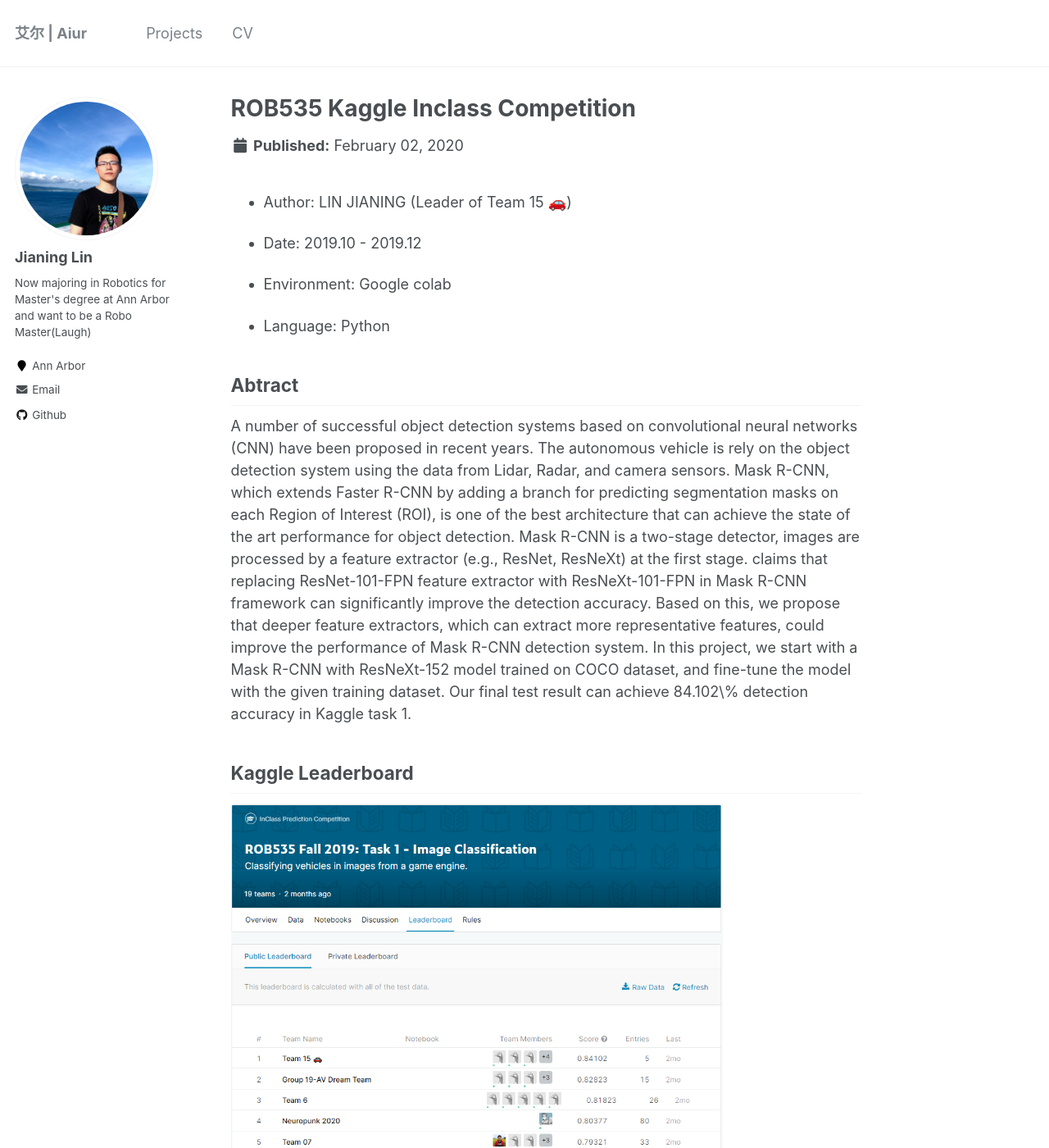
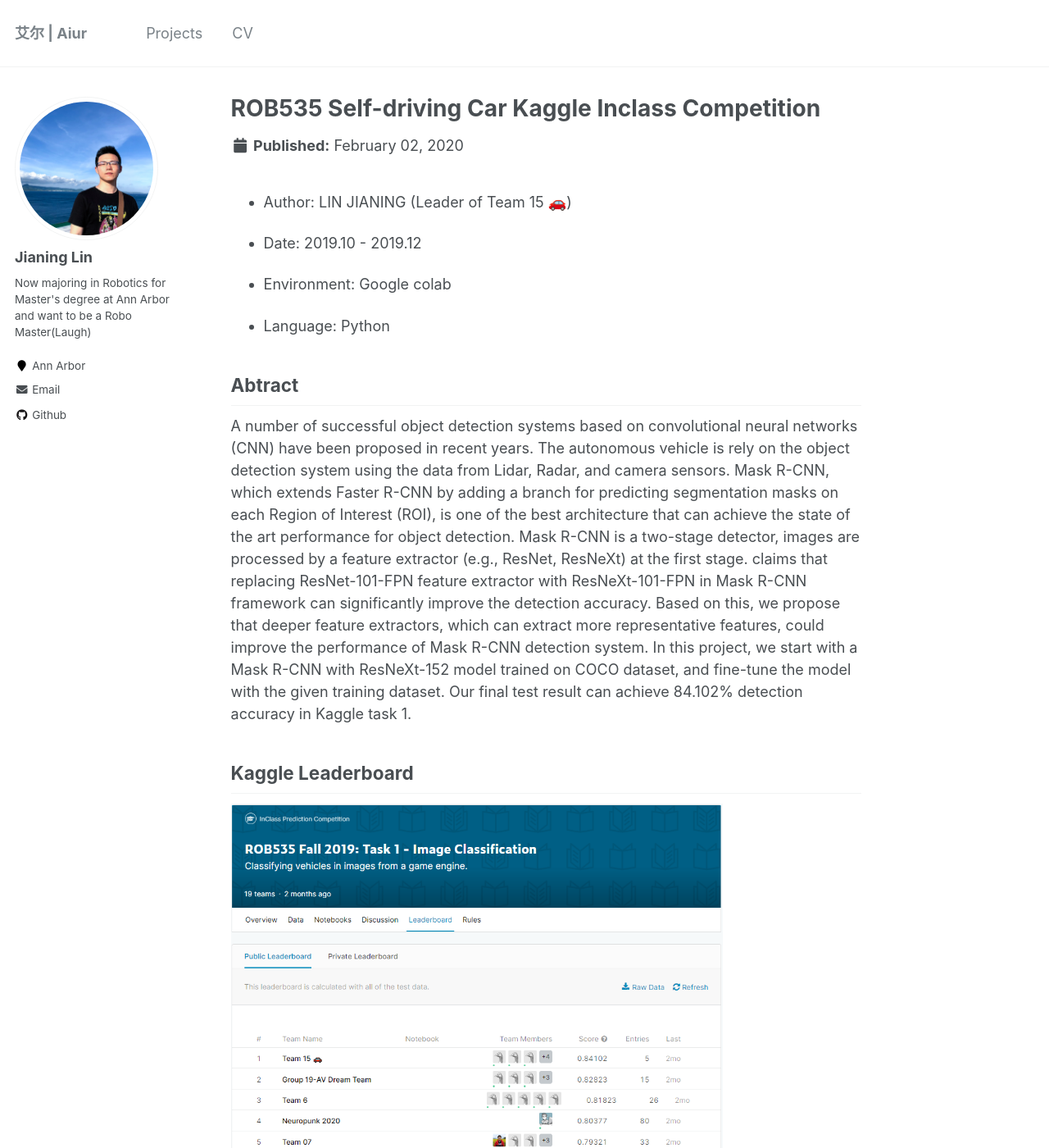
Before and after one commit to undefinedzero/undefinedzero.github.io, a Jekyll site: the page built from _portfolio/projects-0.md, in a window 1280 px wide and 1400 px high. Shown: the whole window at 82% size. Built offline with Jekyll 4.4.1, drawn with Linux system fonts in a browser that asks for light colours.

Commit message:
Update projects-0.md

```diff
--- a/_portfolio/projects-0.md
+++ b/_portfolio/projects-0.md
@@ -1,5 +1,5 @@
 ---
-title: "ROB535 Kaggle Inclass Competition"
+title: "ROB535 Self-driving Car Kaggle Inclass Competition"
 excerpt: "TOP 1 out of 19 Teams in image classification task and TOP 3 out of 13 Teams in vehicle localization task<br/><img src='/images/rob535/kaggle-out.png' width='600'>"
 collection: projects
 ---
@@ -13,7 +13,7 @@
 - Language: Python
 
 ## Abtract
-A number of successful object detection systems based on convolutional neural networks (CNN) have been proposed in recent years. The autonomous vehicle is rely on the object detection system using the data from Lidar, Radar, and camera sensors. Mask R-CNN, which extends Faster R-CNN by adding a branch for predicting segmentation masks on each Region of Interest (ROI), is one of the best architecture that can achieve the state of the art performance for object detection. Mask R-CNN is a two-stage detector, images are processed by a feature extractor (e.g., ResNet, ResNeXt) at the first stage. claims that replacing ResNet-101-FPN feature extractor with ResNeXt-101-FPN in Mask R-CNN framework can significantly improve the detection accuracy. Based on this, we propose that deeper feature extractors, which can extract more representative features, could improve the performance of Mask R-CNN detection system. In this project, we start with a Mask R-CNN with ResNeXt-152 model trained on COCO dataset, and fine-tune the model with the given training dataset. Our final test result can achieve 84.102\% detection accuracy in Kaggle task 1.
+A number of successful object detection systems based on convolutional neural networks (CNN) have been proposed in recent years. The autonomous vehicle is rely on the object detection system using the data from Lidar, Radar, and camera sensors. Mask R-CNN, which extends Faster R-CNN by adding a branch for predicting segmentation masks on each Region of Interest (ROI), is one of the best architecture that can achieve the state of the art performance for object detection. Mask R-CNN is a two-stage detector, images are processed by a feature extractor (e.g., ResNet, ResNeXt) at the first stage. claims that replacing ResNet-101-FPN feature extractor with ResNeXt-101-FPN in Mask R-CNN framework can significantly improve the detection accuracy. Based on this, we propose that deeper feature extractors, which can extract more representative features, could improve the performance of Mask R-CNN detection system. In this project, we start with a Mask R-CNN with ResNeXt-152 model trained on COCO dataset, and fine-tune the model with the given training dataset. Our final test result can achieve 84.102% detection accuracy in Kaggle task 1.
 
 ## Kaggle Leaderboard
 <img src='/images/rob535/kaggle.png' width='600'>
```
